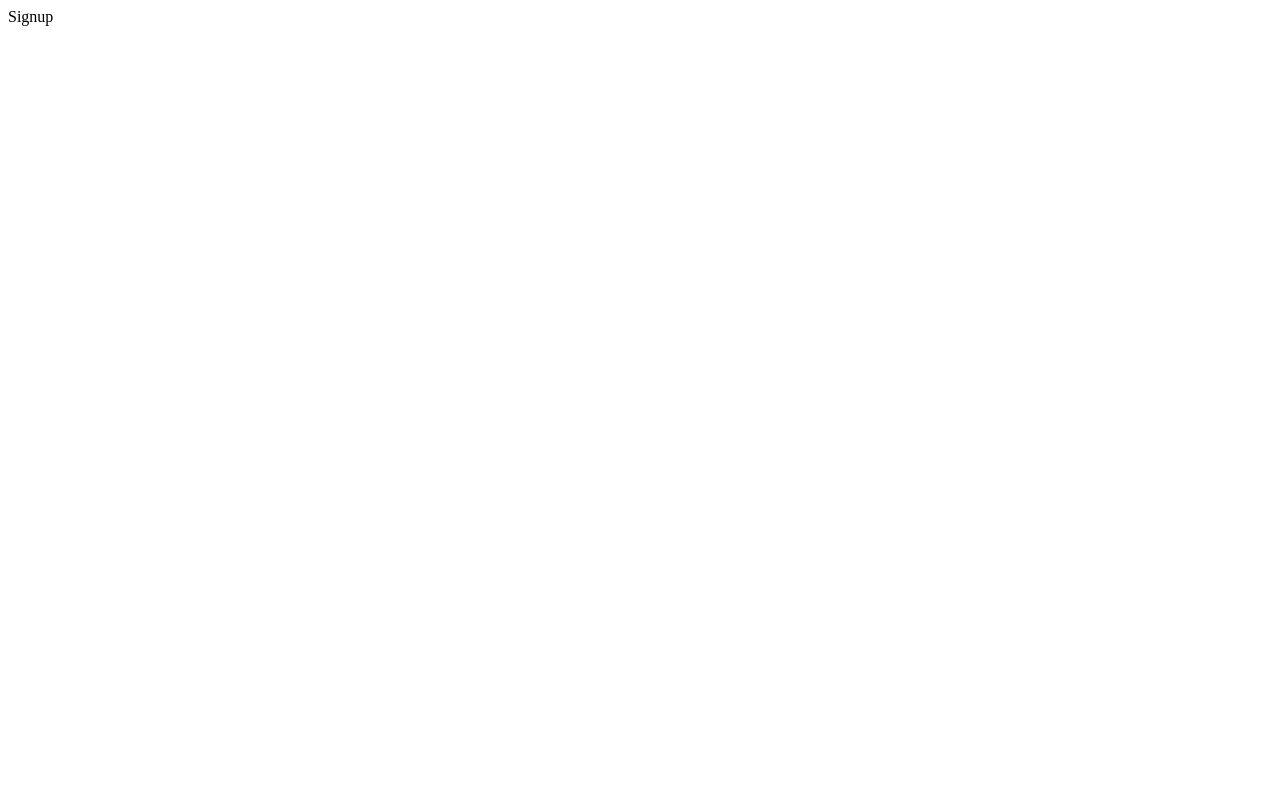
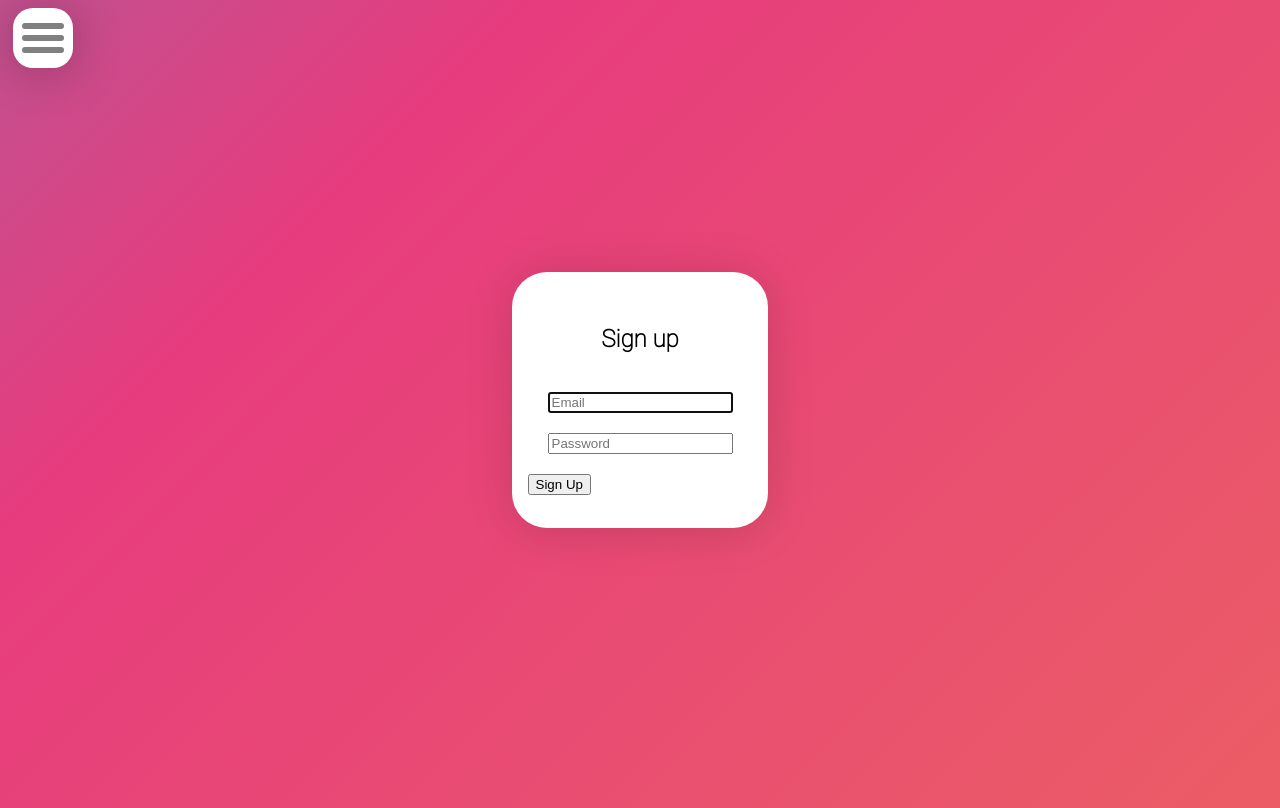
Before and after one commit to Givlucas/Web, a Flask app: page /signup in a window 1280 px wide. Before the commit the page is almost empty. Before the commit the page ends 26 px from the top, so only its background shows below. Run offline with Flask 2, Linux system fonts and the light colour scheme.

Commit message:
Got database connection working, stores user info with email and password hash, there was some issues with packageing cleaning up to have a good starting place next time

```diff
--- a/auth.py
+++ b/auth.py
@@ -1,6 +1,8 @@
 from flask import Blueprint
-
-from flask import render_template
+from flask import render_template, redirect, url_for, request, flash
+from werkzeug.security import generate_password_hash, check_password_hash
+from models import Users as User
+from fapp import db
 
 auth = Blueprint('auth', __name__)
 
@@ -10,8 +12,23 @@ def login():
 
 @auth.route('/signup')
 def signup():
-    return 'Signup'
+    return render_template('form.html')
 
+@auth.route('/signup', methods=['POST'])
+def signup_post():
+    email = request.form.get('email')
+    password = request.form.get('password')
+
+    user = User.query.filter_by(email=email).first()
+
+    if user:
+        flash('Email address already exists')
+        return redirect(url_for('auth.signup'))
+
+    new_user = User(email=email, password=generate_password_hash(password, method='sha256'))
+    db.session.add(new_user)
+    db.session.commit()
+    return redirect(url_for('auth.login'))
 @auth.route('/logout')
 def logout():
     return 'Logout'
--- /dev/null
+++ b/models.py
@@ -0,0 +1,5 @@
+from fapp import db
+class Users(db.Model):
+    id = db.Column(db.Integer, primary_key=True) # primary keys are required by SQLAlchemy
+    email = db.Column(db.String(100), unique=True)
+    password = db.Column(db.String(100))
--- a/routes.py
+++ b/routes.py
@@ -1,5 +1,4 @@
 from flask import Blueprint
-
 from flask import render_template
 
 routes = Blueprint('routes', __name__)
--- /dev/null
+++ b/static/css/form.css
@@ -0,0 +1,37 @@
+.container {
+  position: absolute;
+  left: 0;
+  top:0;
+  width: 100%;
+  height: 100%;
+  z-index: 0;
+  display: flex;
+  justify-content: center;
+  align-items: center;
+}
+
+.box {
+  position: relative;
+  z-index: -2;
+  background-color: white;
+  width: 20vw;
+  height: 20vw;
+  border-radius: 35px;
+  box-shadow: 0 3px 47px rgba(0,0,0,0.15);
+  display: grid;
+  justify-content: center;
+  align-content: center;
+}
+.box h2 {
+  text-align: center;
+}
+.form{
+  display: grid;
+  justify-content: center;
+  align-items: center;
+  flex-flow: column;
+}
+.field {
+  z-index: 3;
+  margin: 20px;
+}
--- a/static/css/index.css
+++ b/static/css/index.css
@@ -40,6 +40,7 @@ body {
   overflow: hidden;
   grid-gap: 10px;
   box-shadow: 0 3px 47px rgba(0,0,0,0.25);
+
 }
 
 .nav-info {
@@ -73,7 +74,7 @@ body {
   align-items: center;
   cursor: pointer;
   transition: all .5s ease-in-out;
-
+  z-index: 100;
 }
 
 .ham {
--- /dev/null
+++ b/templates/form.html
@@ -0,0 +1,25 @@
+{% extends "general.html" %}
+{% block nav %}
+  <a href="http://otmlabs.xyz/">Home</a>
+{% endblock %}
+
+{% block content %}
+<link rel="stylesheet" href={{ url_for('static', filename='css/form.css')}}>
+
+<div class="container">
+  <div class="box">
+    <h2>Sign up</h2>
+    <form action="/signup" method="post">
+      <div class="field">
+        <input class="" type="email" name="email" placeholder="Email" autofocus="">
+      </div>
+      <div class="field">
+        <input class="" type="password" name="password" placeholder="Password">
+      </div>
+          <button class="">Sign Up</button>
+    </form>
+
+  </div>
+</div>
+
+{% endblock content %}
--- /dev/null
+++ b/templates/tempwelcome.html
@@ -0,0 +1 @@
+{% extends "general.html" %}
```
Also changed, not shown: fapp.py (+9 -0 lines).
